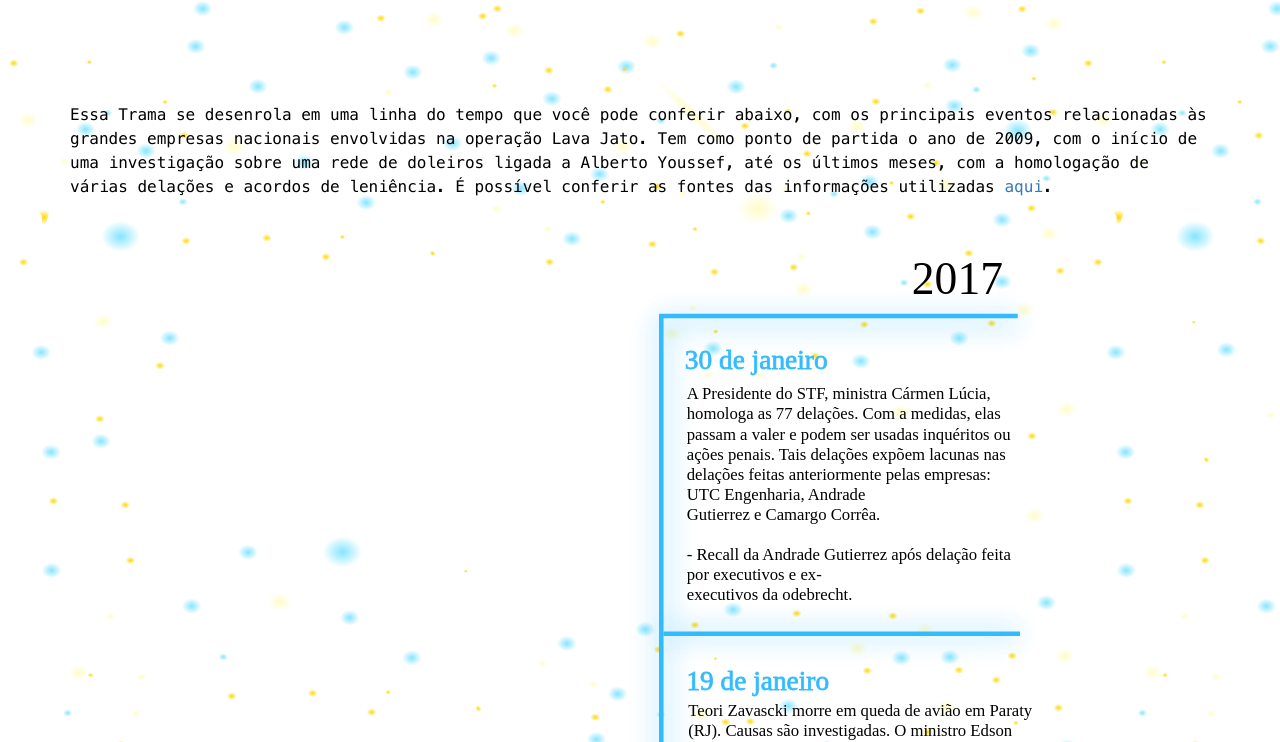
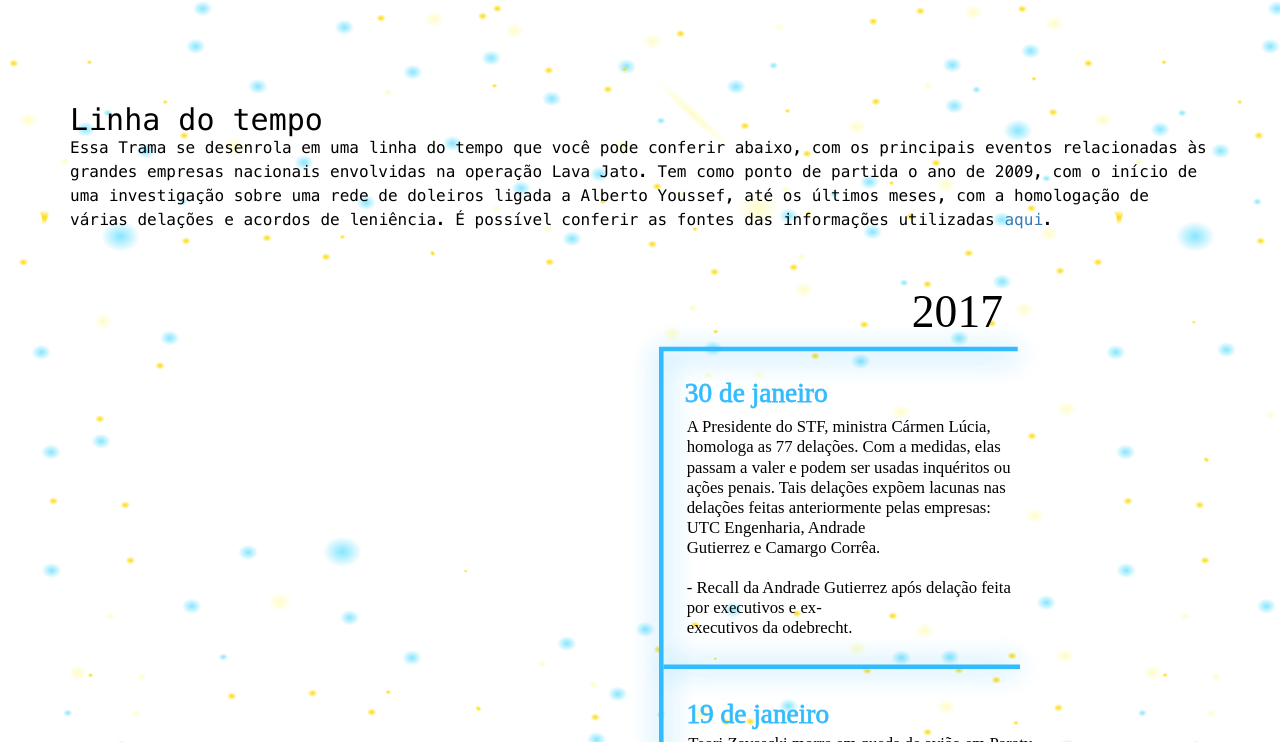
Before and after one commit to ciudadanointeligente/br.transparencialegislativa.org, a Jekyll site: the page built from index.html, in a window 1280 px wide and 900 px high, scrolled down 1642 px, cut to the strip 158-900 px from the top of the window. Built offline with Jekyll 4.4.1, drawn with Linux system fonts in a browser that asks for light colours; nearby versions of some CDN libraries.

Commit message:
Update linha.html

```diff
--- a/_includes/linha.html
+++ b/_includes/linha.html
@@ -1,5 +1,6 @@
 <section id="linha">
   <div class="container">
+    <h2>Linha do tempo</h2>
     <p class="text-align: justify">Essa Trama se desenrola em uma linha do tempo que você pode conferir abaixo, com os principais eventos relacionadas às grandes empresas nacionais envolvidas na operação Lava Jato. Tem como ponto de partida o ano de 2009, com o início de uma investigação sobre uma rede de doleiros ligada a Alberto Youssef, até os últimos meses, com  a homologação de várias delações e acordos de leniência.
 É possível conferir as fontes das informações utilizadas <a href="https://docs.google.com/spreadsheets/d/1wkvwefI8hKYOXyWrX4MewC6mxZQAxsLRNSFe81OImWw/edit?usp=sharing" target="_blank">aqui</a>.</p>
     <img src="/images/linha.svg" alt="Linha" class="img-responsive">
```
